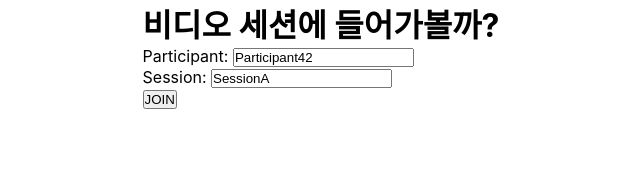
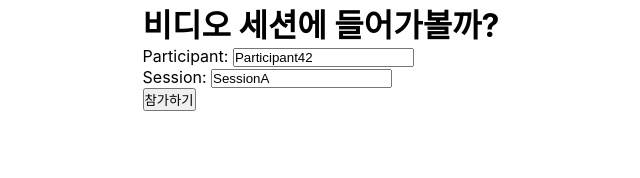
Before and after one commit to minwoo9629/DrinkUs, a React (Create React App) app in the folder FrontEnd/: page /room/detail in a window 1280 px wide. Shown: the top 178 px of the page, without its empty margins (319-959 px from the left). Built offline with nearby package versions, Linux system fonts and the light colour scheme; the HTML template or start-up script is replaced by a standard one; a web font is replaced by a local one.

Commit message:
Chore : openvidu test

```diff
--- a/FrontEnd/src/pages/room/VideoConference.js
+++ b/FrontEnd/src/pages/room/VideoConference.js
@@ -5,7 +5,9 @@ import { Component } from "react";
 import axios from "axios";
 // const BackGroundWrapper = styled.div``;
 
-const OPENVIDU_SERVER_URL = "https://i7b306.p.ssafy.io:4443";
+// const OPENVIDU_SERVER_URL = "https://i7b306.p.ssafy.io:4443";
+const OPENVIDU_SERVER_URL = "https://i7b306.p.ssafy.io:8443";
+
 const OPENVIDU_SERVER_SECRET = "DRINKUS";
 
 class VideoConference extends Component {
@@ -260,12 +262,13 @@ class VideoConference extends Component {
                   />
                 </p>
                 <p className="text-center">
-                  <input
+                  {/* <input
                     className="btn btn-lg btn-success"
                     name="commit"
                     type="submit"
                     value="JOIN"
-                  />
+                  /> */}
+                  <button>참가하기</button>
                 </p>
               </form>
             </div>
```
